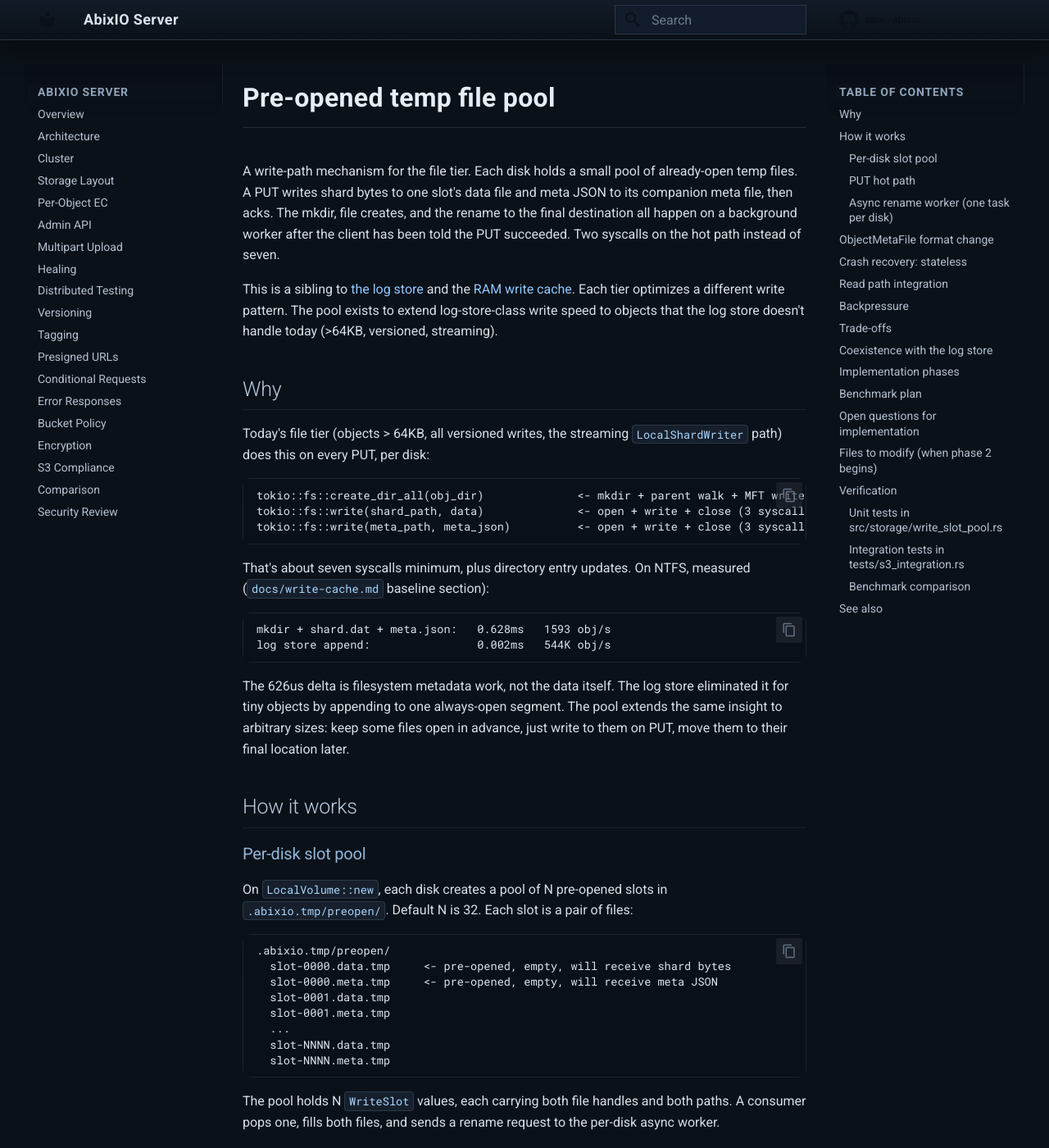
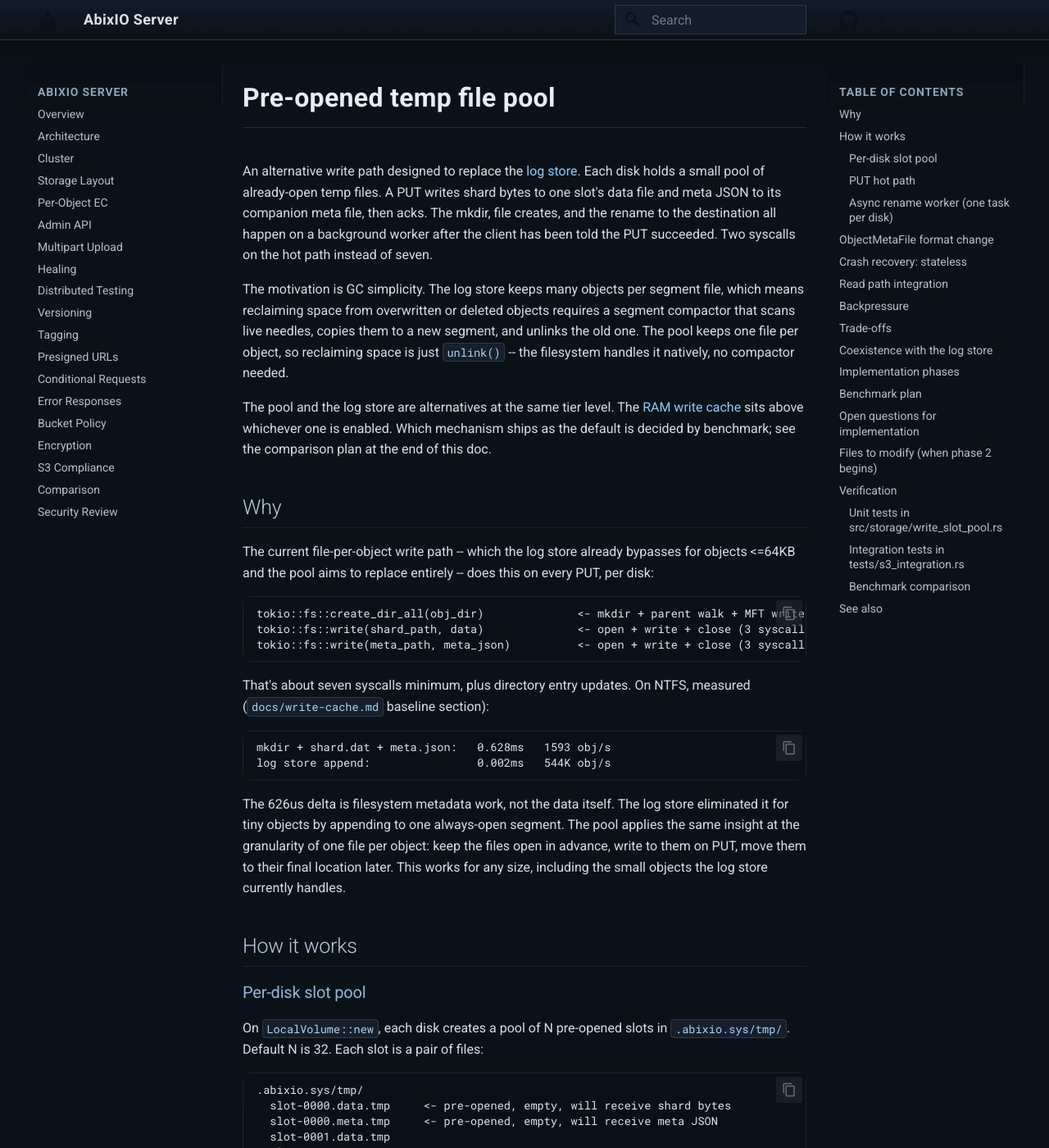
Before and after one commit to abix-/abixio, an MkDocs documentation site: the page built from docs/write-pool.md, in a window 1280 px wide and 1400 px high. Shown: the whole window at 82% size. Built offline with MkDocs 1.6.1 and Material for MkDocs 9.7.7, drawn with Linux system fonts in a browser that asks for light colours; comment, search, counter and statistics services are not loaded; some of the changed text lies outside the part shown.

Commit message:
docs: reframe write-pool as replacement for log store, fix preopen dir to .abixio.sys/tmp

````diff
--- a/docs/write-pool.md
+++ b/docs/write-pool.md
@@ -1,22 +1,30 @@
 # Pre-opened temp file pool
 
-A write-path mechanism for the file tier. Each disk holds a small pool
-of already-open temp files. A PUT writes shard bytes to one slot's
-data file and meta JSON to its companion meta file, then acks. The
-mkdir, file creates, and the rename to the final destination all
-happen on a background worker after the client has been told the PUT
-succeeded. Two syscalls on the hot path instead of seven.
+An alternative write path designed to replace the
+[log store](write-log.md). Each disk holds a small pool of already-open
+temp files. A PUT writes shard bytes to one slot's data file and meta
+JSON to its companion meta file, then acks. The mkdir, file creates,
+and the rename to the destination all happen on a background worker
+after the client has been told the PUT succeeded. Two syscalls on the
+hot path instead of seven.
 
-This is a sibling to [the log store](write-log.md) and the
-[RAM write cache](write-cache.md). Each tier optimizes a different
-write pattern. The pool exists to extend log-store-class write speed
-to objects that the log store doesn't handle today (>64KB, versioned,
-streaming).
+The motivation is GC simplicity. The log store keeps many objects per
+segment file, which means reclaiming space from overwritten or deleted
+objects requires a segment compactor that scans live needles, copies
+them to a new segment, and unlinks the old one. The pool keeps one
+file per object, so reclaiming space is just `unlink()` -- the
+filesystem handles it natively, no compactor needed.
+
+The pool and the log store are alternatives at the same tier level.
+The [RAM write cache](write-cache.md) sits above whichever one is
+enabled. Which mechanism ships as the default is decided by benchmark;
+see the comparison plan at the end of this doc.
 
 ## Why
 
-Today's file tier (objects > 64KB, all versioned writes, the streaming
-`LocalShardWriter` path) does this on every PUT, per disk:
+The current file-per-object write path -- which the log store already
+bypasses for objects <=64KB and the pool aims to replace entirely --
+does this on every PUT, per disk:
 
 ```
 tokio::fs::create_dir_all(obj_dir)              <- mkdir + parent walk + MFT write
@@ -34,20 +42,21 @@ log store append:                0.002ms   544K obj/s
 
 The 626us delta is filesystem metadata work, not the data itself. The
 log store eliminated it for tiny objects by appending to one
-always-open segment. The pool extends the same insight to arbitrary
-sizes: keep some files open in advance, just write to them on PUT,
-move them to their final location later.
+always-open segment. The pool applies the same insight at the
+granularity of one file per object: keep the files open in advance,
+write to them on PUT, move them to their final location later. This
+works for any size, including the small objects the log store
+currently handles.
 
 ## How it works
 
 ### Per-disk slot pool
 
 On `LocalVolume::new`, each disk creates a pool of N pre-opened slots
-in `.abixio.tmp/preopen/`. Default N is 32. Each slot is a pair of
-files:
+in `.abixio.sys/tmp/`. Default N is 32. Each slot is a pair of files:
 
 ```
-.abixio.tmp/preopen/
+.abixio.sys/tmp/
   slot-0000.data.tmp     <- pre-opened, empty, will receive shard bytes
   slot-0000.meta.tmp     <- pre-opened, empty, will receive meta JSON
   slot-0001.data.tmp
@@ -181,7 +190,7 @@ The two renames are not jointly atomic. There are three possible
 crash points:
 
 1. **Crash before the first rename.** Both temp files intact in
-   `.abixio.tmp/preopen/`. Recovery scans, reads `bucket` and `key`
+   `.abixio.sys/tmp/`. Recovery scans, reads `bucket` and `key`
    from `slot-N.meta.tmp`, runs both renames. Recovered.
 2. **Crash between the two renames.** `shard.dat` is at the
    destination, `meta.tmp` is still in the temp dir. Recovery scans
@@ -200,7 +209,7 @@ under process crash.**
 The recovery procedure on `LocalVolume::new`, before creating the
 pool:
 
-1. List `.abixio.tmp/preopen/` and group files by slot id.
+1. List `.abixio.sys/tmp/` and group files by slot id.
 2. For each `slot-N.meta.tmp` that is non-empty and parseable as
    `ObjectMetaFile`:
    a. Read `bucket` and `key` (and `versions[0].version_id` if
@@ -213,7 +222,7 @@ pool:
      but the meta write didn't complete. The PUT was never acked.
      Delete.
    - `slot-N.meta.tmp` that fails to parse: incomplete write. Delete.
-4. Delete any other leftovers in `.abixio.tmp/preopen/`.
+4. Delete any other leftovers in `.abixio.sys/tmp/`.
 5. Create N fresh slot pairs and populate the pool.
 
 This is **stateless**: the temp meta files themselves are the source
@@ -285,7 +294,7 @@ not a required path.
    must measure read latency before deciding to drop the log store.
 
 2. **Two files per slot doubles the temp dir file count.** N=32 means
-   64 files in `.abixio.tmp/preopen/`. Plus up to 256 in-flight
+   64 files in `.abixio.sys/tmp/`. Plus up to 256 in-flight
    pairs pending rename. Maximum ~640 files per disk. NTFS handles
    this fine; not a concern.
 
@@ -319,12 +328,19 @@ not a required path.
 
 ## Coexistence with the log store
 
-The pool is an alternative to the log store, not a strict
-replacement. The log store keeps multiple needles per file, which
-is better for tiny-object reads (better page cache density, faster
-recovery). The pool keeps one file per object, which makes deletion
-and space reclamation trivial (`unlink()` handles everything; no
-segment compactor needed) and applies to any size, not just <=64KB.
+The pool is designed as a replacement for the log store. The main
+motivation is GC: one file per object means `unlink()` reclaims space
+natively, with no segment compactor, no live needle scan, no
+copy-forward pass. The log store needs phase 8 GC -- the pool needs
+zero new code.
+
+The one known trade-off in the other direction is GET latency for
+very small objects. The log store does HashMap lookup + slice from
+an already-mmap'd segment in ~10us. The pool does File::open + mmap
+in ~100us. The benchmark plan below quantifies the gap on real
+workloads. If the gap is small in practice, the log store goes away.
+If the gap is large for hot tiny objects, we can keep the log store
+enabled for those and use the pool for everything else.
 
 Until benchmarks decide which one to ship as the default, both
 coexist behind a runtime flag:
@@ -348,7 +364,7 @@ make a data-driven call before deleting the loser.
 | 4 | Wire `open_shard_writer` to use the pool | streaming PUT fast path |
 | 5 | Read path integration in all five readers | reads see pending writes |
 | 6 | Crash recovery scan in `LocalVolume::new` | restart safety |
-| 7 | Admin endpoint `GET /_admin/preopen/status` | operator visibility |
+| 7 | Admin endpoint `GET /_admin/pool/status` | operator visibility |
 | 8 | Tests: unit + integration + crash kill | confidence |
 | 9 | Benchmark all three tiers | data-driven decision |
 
@@ -401,14 +417,14 @@ decide.
   `delete_object` to consult the pool and `pending_renames`. Spawn
   the rename worker. Run crash recovery in `new()`. Add
   `enable_write_pool(depth)` mirroring `enable_log_store()`.
-- `src/storage/pathing.rs` -- helpers `preopen_dir(root)`,
-  `preopen_data_path(root, slot_id)`, `preopen_meta_path(root,
-  slot_id)`.
+- `src/storage/pathing.rs` -- helpers `pool_dir(root)`,
+  `pool_data_path(root, slot_id)`, `pool_meta_path(root, slot_id)`.
+  All return paths under `.abixio.sys/tmp/`.
 - `src/main.rs` -- new `--write-tier` CLI flag. Pass shutdown signal
   into the rename worker (reuse the `tokio::sync::watch` channel
   used by the heal worker).
 - `src/admin/handlers.rs` -- new endpoint
-  `GET /_admin/preopen/status` returning per-disk pool depth, queue
+  `GET /_admin/pool/status` returning per-disk pool depth, queue
   depth, pending count, and replenish errors.
 - `src/config.rs` -- add `write_tier` field.
 - `tests/s3_integration.rs` -- pool integration tests.
@@ -439,7 +455,7 @@ decide.
 - Streaming multipart upload (5x 5MB parts + complete), verify the
   completed object byte-equals the source.
 - PUT then DELETE before the worker drains, verify no orphan file
-  remains in `.abixio.tmp/preopen/` and the object 404s.
+  remains in `.abixio.sys/tmp/` and the object 404s.
 - Kill the process between the two renames using a test harness,
   restart, verify the destination has both shard.dat and meta.json
   and the object is readable.
````
Also changed, not shown: docs/architecture.md (+10 -7 lines), docs/comparison.md (+13 -9 lines), docs/write-cache.md (+2 -2 lines), docs/write-log.md (+6 -4 lines).
